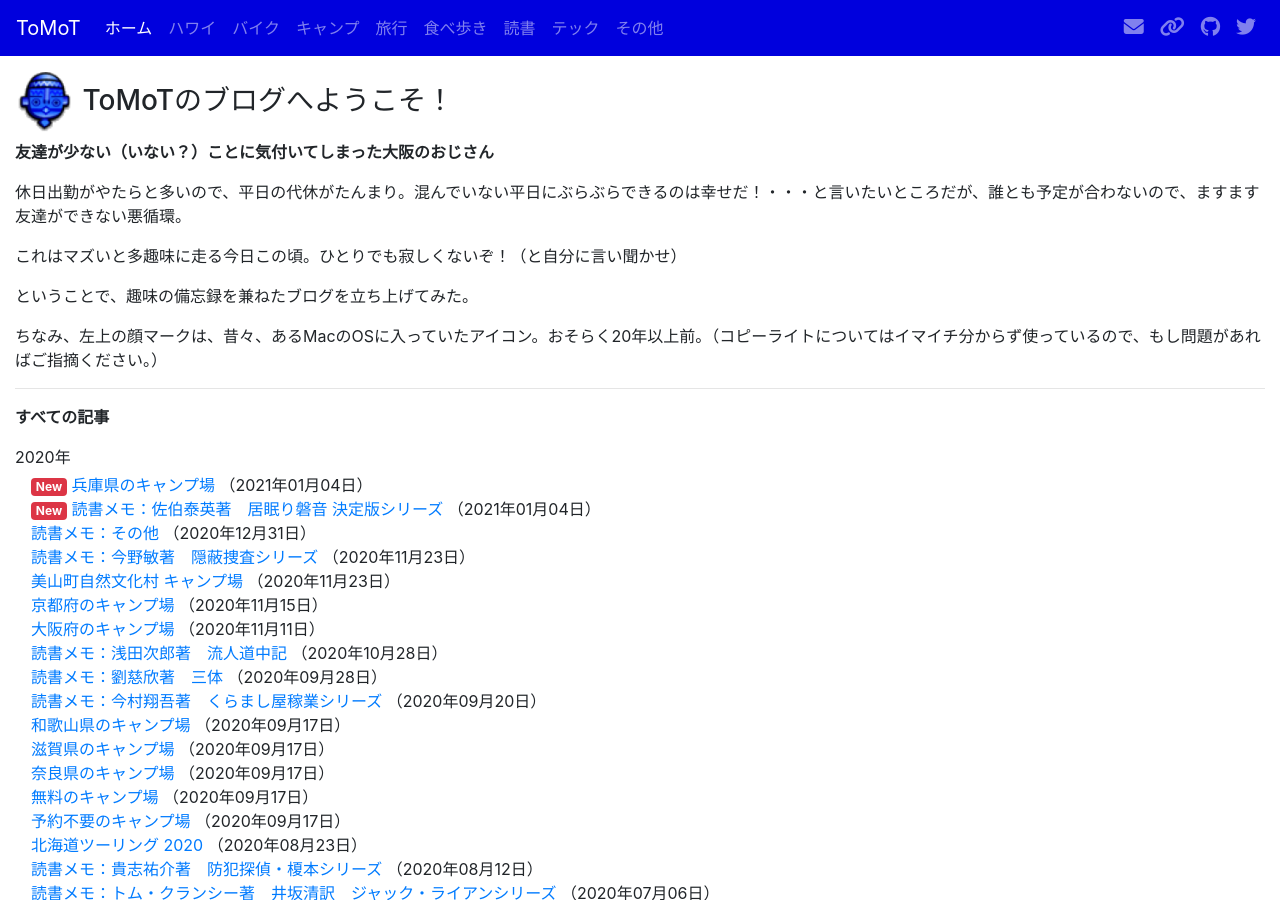
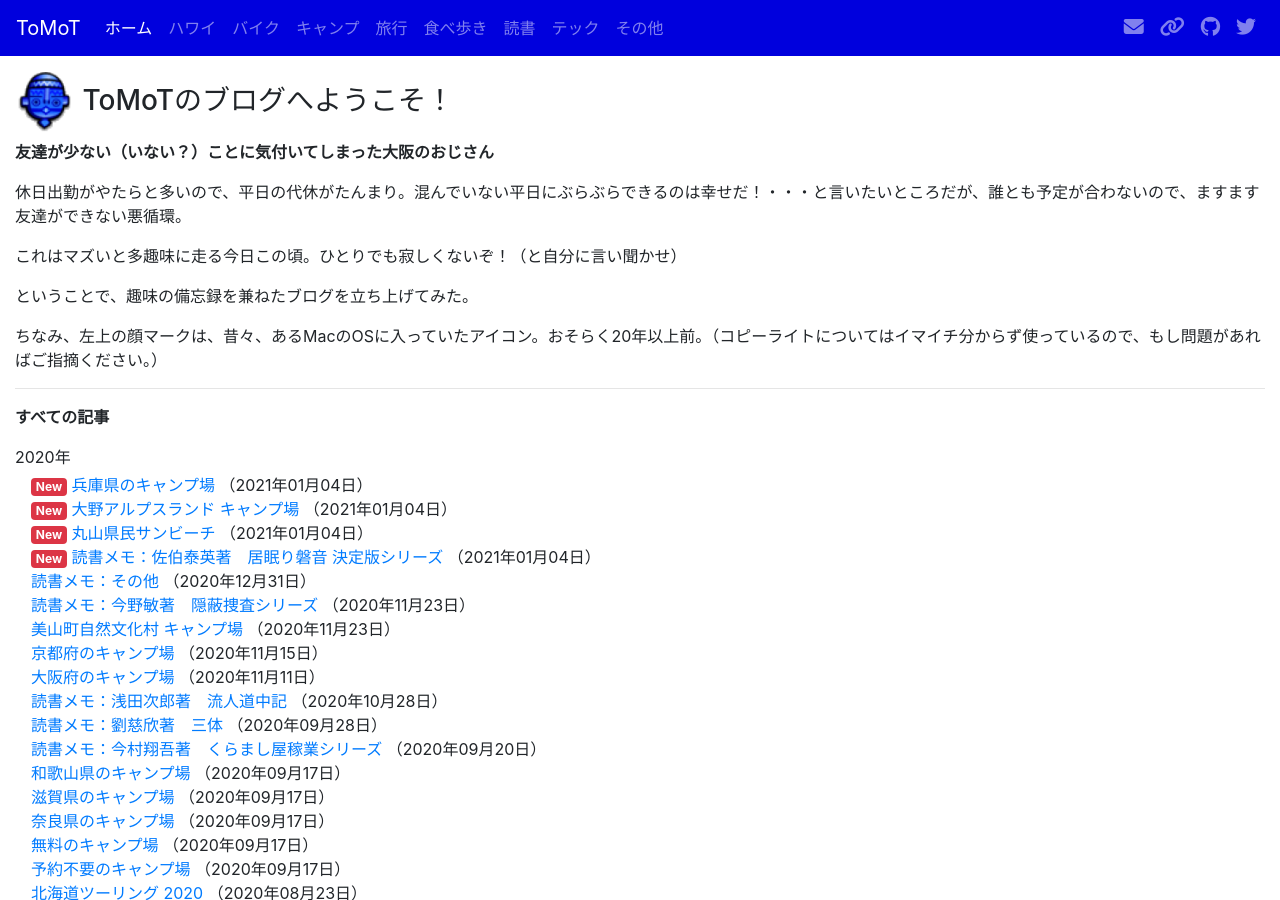
Before and after one commit to tomot/tomot.github.io, a Jekyll site: the page built from index.md, in a window 1280 px wide and 900 px high. Built offline with Jekyll 4.4.1, drawn with Linux system fonts in a browser that asks for light colours; nearby versions of some CDN libraries.

Commit message:
add links to new two site pages

```diff
--- a/index.md
+++ b/index.md
@@ -20,6 +20,8 @@ title: ToMoT - ホーム
 <p class="mb-1">2020年</p>
 <ul class="list-unstyled ml-3 mb-1">
 <li><span class="badge badge-danger">New</span> <a href="pages/camp-hyogo.html">兵庫県のキャンプ場</a> （2021年01月04日）</li>
+<li><span class="badge badge-danger">New</span> <a href="pages/camp-ohno.html">大野アルプスランド キャンプ場</a> （2021年01月04日）</li>
+<li><span class="badge badge-danger">New</span> <a href="pages/camp-maruyama.html">丸山県民サンビーチ</a> （2021年01月04日）</li>
 <li><span class="badge badge-danger">New</span> <a href="pages/book-saeki.html">読書メモ：佐伯泰英著　居眠り磐音 決定版シリーズ</a> （2021年01月04日）</li>
 <li><a href="pages/book-etc.html">読書メモ：その他</a> （2020年12月31日）</li>
 <li><a href="pages/book-konno.html">読書メモ：今野敏著　隠蔽捜査シリーズ</a> （2020年11月23日）</li>
```
Also changed, not shown: camp.md (+2 -0 lines).
